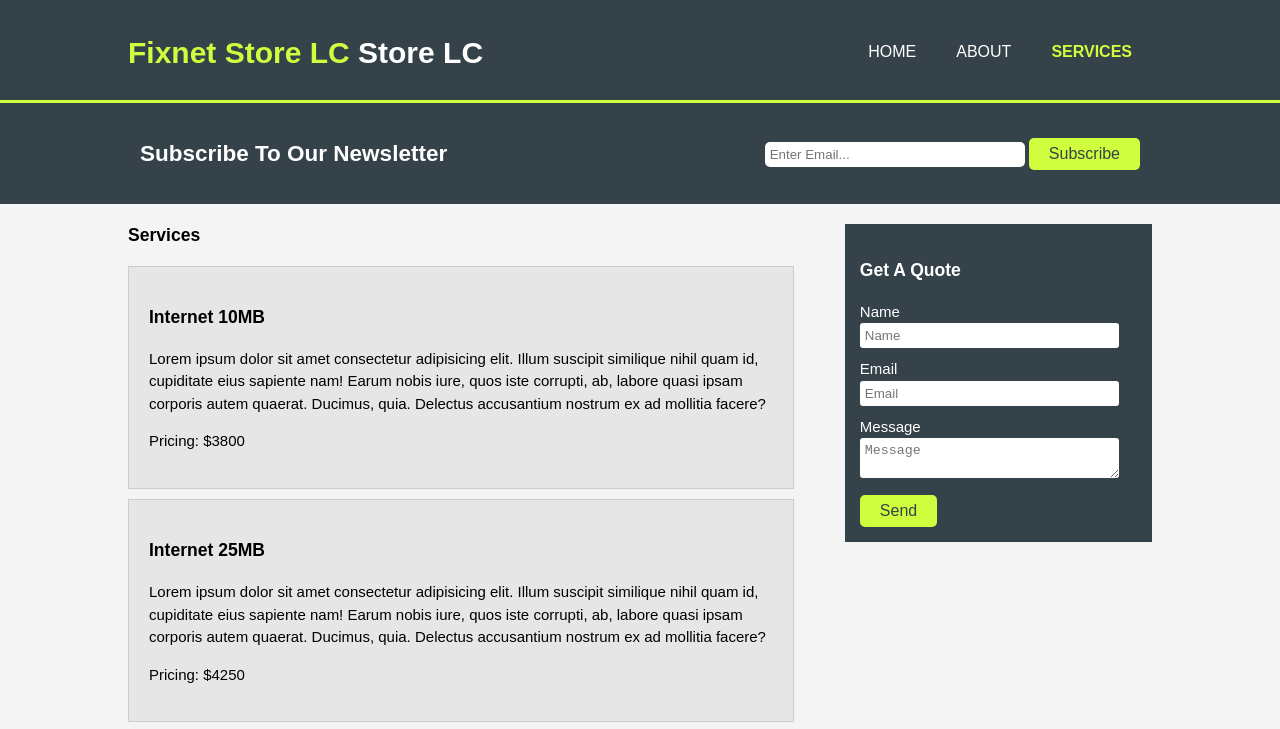
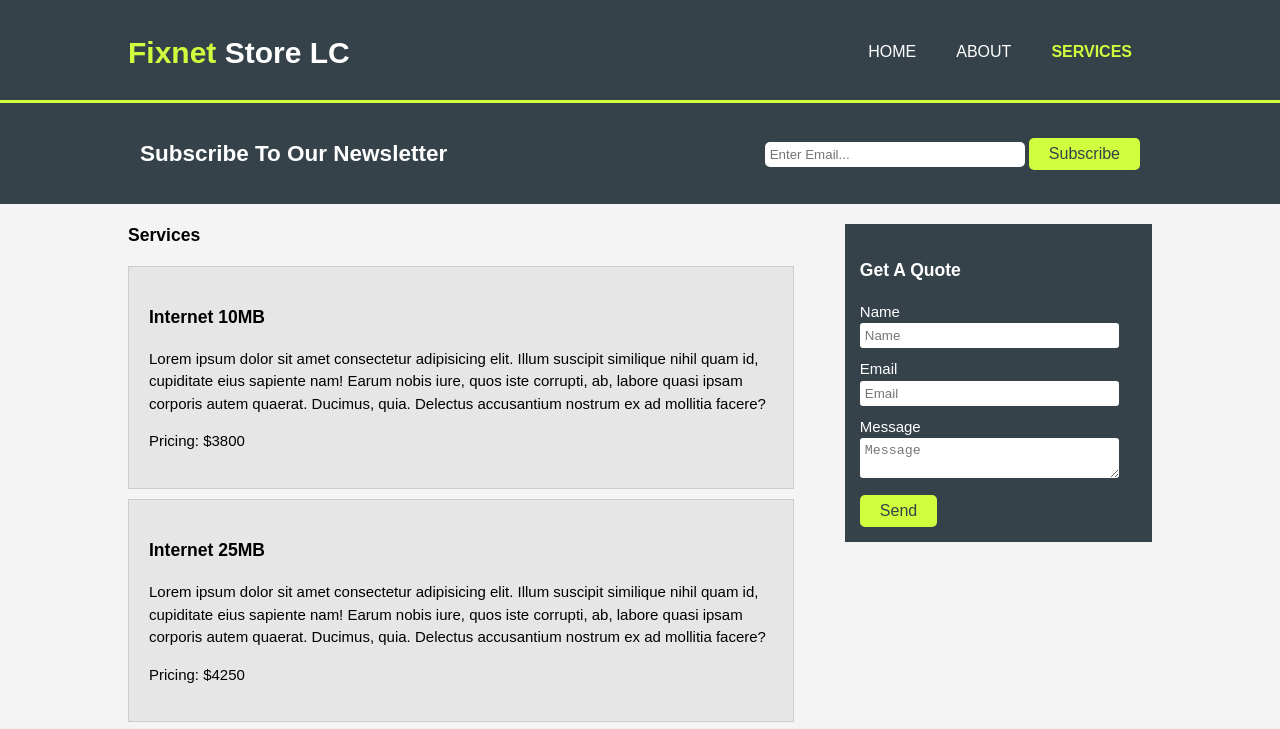
Before and after one commit to Lordishh/fixnet, a plain HTML site: page services.html in a window 1280 px wide. Shown: the top 729 px of the page. Drawn offline with Linux system fonts and the light colour scheme.

Commit message:
fixes services

```diff
--- a/services.html
+++ b/services.html
@@ -14,7 +14,7 @@
   <header>
     <div class="container">
       <div id="branding">
-        <h1><span class="light">Fixnet Store LC</span> Store LC</h1>
+        <h1><span class="light">Fixnet</span> Store LC</h1>
       </div>
       <nav>
         <ul>
```
